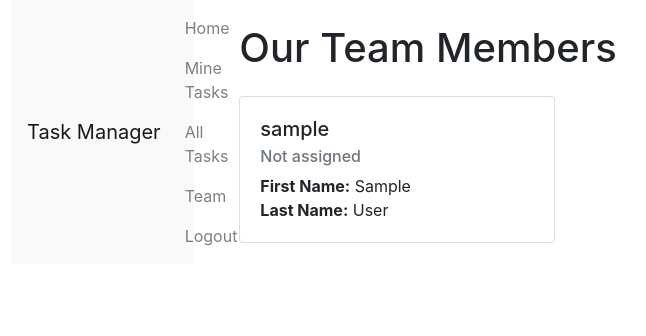
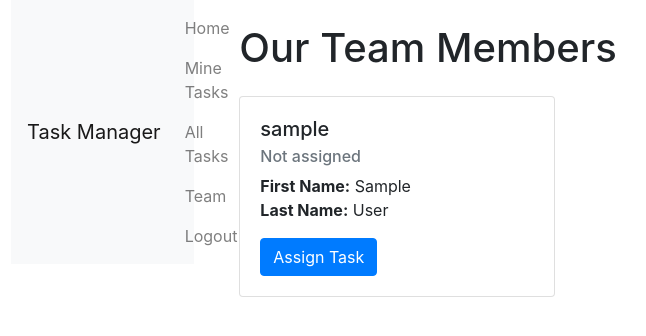
Before and after one commit to achalaidiuk/ittaskmanager, a Django app: page /team/ in a window 1280 px wide. Shown: the top 336 px of the page, without its empty margins (4-650 px from the left). Run offline with Django 4.2, Linux system fonts and the light colour scheme; the visitor is signed in with stand-in values (Sample User, id 1); data comes from the database, SQL or seed files in the repository.

Commit message:
Feature: created a new function for assigning a task has been created

```diff
--- a/task_manager/urls.py
+++ b/task_manager/urls.py
@@ -12,7 +12,7 @@ from task_manager.views import (
     WorkerCreateView,
     WorkerUpdateView,
     take_to_work,
-    TaskDetailView
+    TaskDetailView, assign_task
 )
 
 
@@ -42,4 +42,5 @@ urlpatterns = [
          name="complete-task"
          ),
     path("accounts/login/", auth_views.LoginView.as_view(), name="login"),
+    path('assign-task/<int:member_id>/', assign_task, name='assign_task'),
 ]
--- a/task_manager/views.py
+++ b/task_manager/views.py
@@ -51,7 +51,6 @@ class MineTasksListView(LoginRequiredMixin, generic.ListView):
                 context['done_at'] = task.done_at
 
         return context
-
 
 
 class AllTasksListView(LoginRequiredMixin, generic.ListView):
@@ -201,3 +200,18 @@ def complete_task(request: HttpRequest, task_id: int) -> HttpResponse:
         messages.warning(request, "You cannot complete this task because you are not assigned to it.")
 
     return redirect("task_manager:all-tasks")
+
+
+@login_required
+def assign_task(request, member_id):
+    member = Worker.objects.get(id=member_id)
+    tasks = Task.objects.filter(is_completed=False)
+
+    if request.method == "POST":
+        task_id = request.POST.get('task_id')
+        task = Task.objects.get(id=task_id)
+        task.assignees.add(member)
+        task.save()
+        return redirect('task_manager:team')
+
+    return render(request, 'assign_task.html', {'member': member, 'tasks': tasks})
--- a/templates/task_manager/team.html
+++ b/templates/task_manager/team.html
@@ -16,6 +16,9 @@
                   <strong>First Name:</strong> {{ member.first_name }}<br>
                   <strong>Last Name:</strong> {{ member.last_name }}
                 </p>
+                {% if request.user.is_superuser %}
+                  <a href="{% url 'task_manager:assign_task' member.id %}" class="btn btn-primary">Assign Task</a>
+                {% endif %}
               </div>
             </div>
           </div>
```
Also changed, not shown: templates/task_manager/assign_task.html (added, +20 -0 lines).
